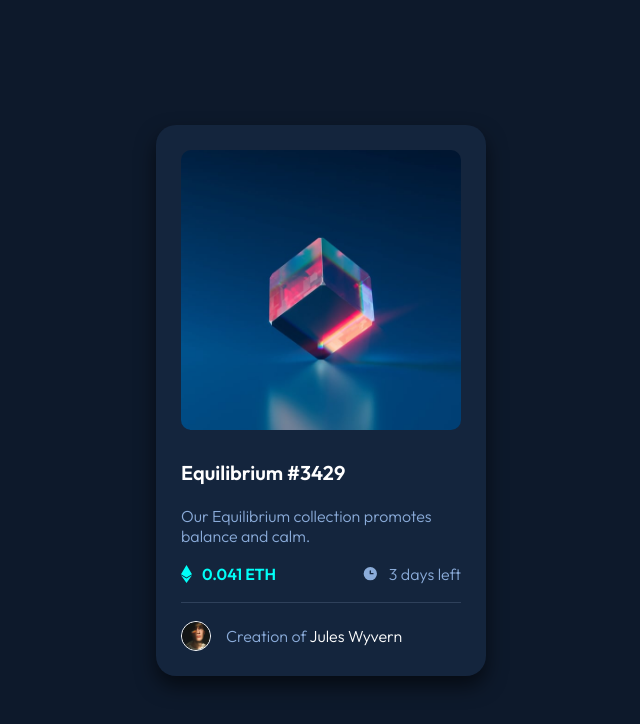
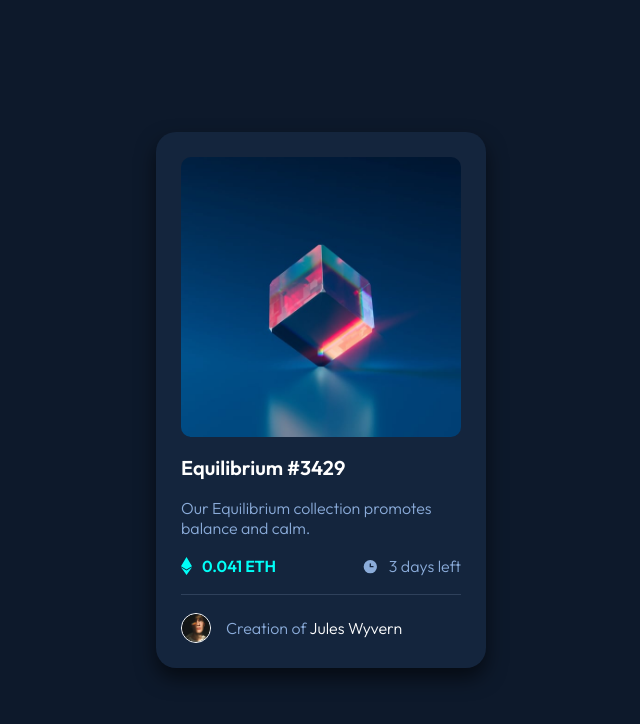
Before and after one commit to Rhinozer0s/Frontendmentor-rep-02, a plain HTML site: page index.html in a window 1280 px wide. Shown: the whole page, without its empty margins (319-959 px from the left). Drawn offline with Linux system fonts and the light colour scheme.

Commit message:
Update index.html
fix the line-height of h1

```diff
--- a/index.html
+++ b/index.html
@@ -17,7 +17,7 @@
     <a class="img-container" href="#">
       <img class="primary-img" src="images/image-equilibrium.jpg" alt="Equilibrium Image">
     </a>
-    <h1><a class="card--name" href="#">Equilibrium #3429</a></h1>
+    <h1 class="card--name"><a class="card--name" href="#">Equilibrium #3429</a></h1>
     <p class="card--discription">
       Our Equilibrium collection promotes balance and calm.
     </p>
```
